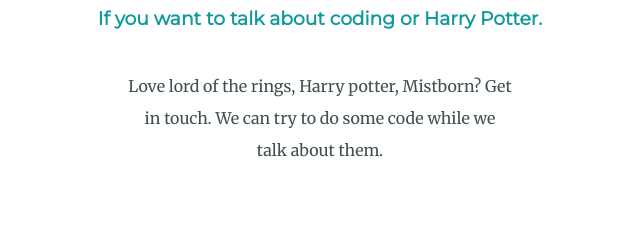
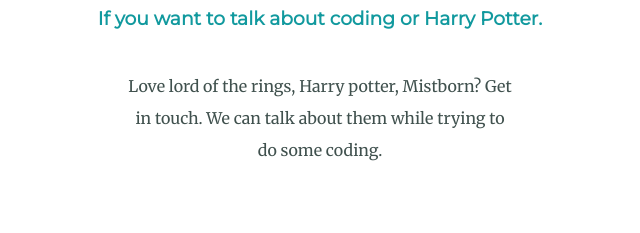
Before and after one commit to shasan731/personalsite, a plain HTML site: page index.html in a window 1280 px wide. Shown: the part 2452-2685 px from the top of the page, 320-960 px from the left. Drawn offline with Linux system fonts and the light colour scheme.

Commit message:
Update index.html

```diff
--- a/index.html
+++ b/index.html
@@ -47,7 +47,7 @@
     <div class="contact-me">
       <h2>Get In Touch</h2>
       <h3>If you want to talk about coding or Harry Potter.</h3>
-      <p class="contact-message">Love lord of the rings, Harry potter, Mistborn? Get in touch. We can try to do some code while we talk about them.</p>
+      <p class="contact-message">Love lord of the rings, Harry potter, Mistborn? Get in touch. We can talk about them while trying to do some coding.</p>
       <a class="btn" href="mailto:shasan731@gmail.com">CONTACT ME</a>
     </div>
   </div>
```
